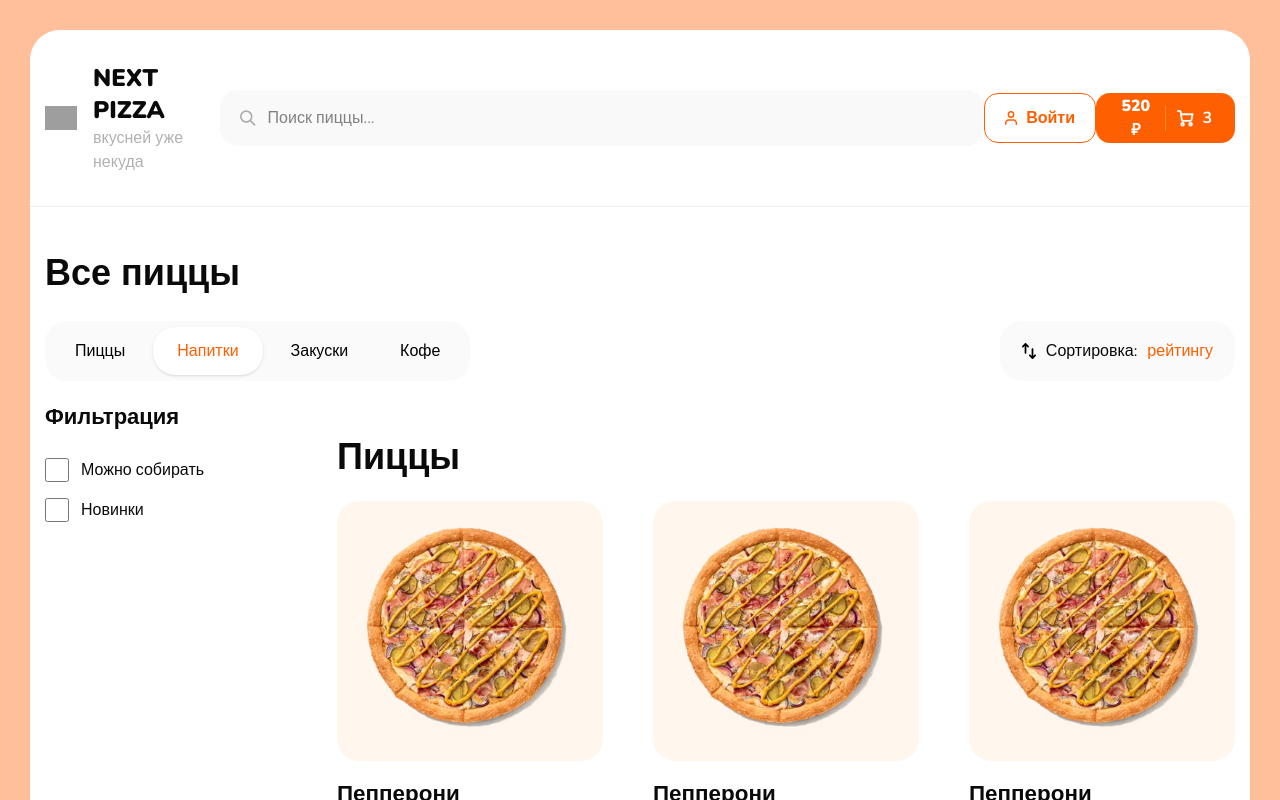
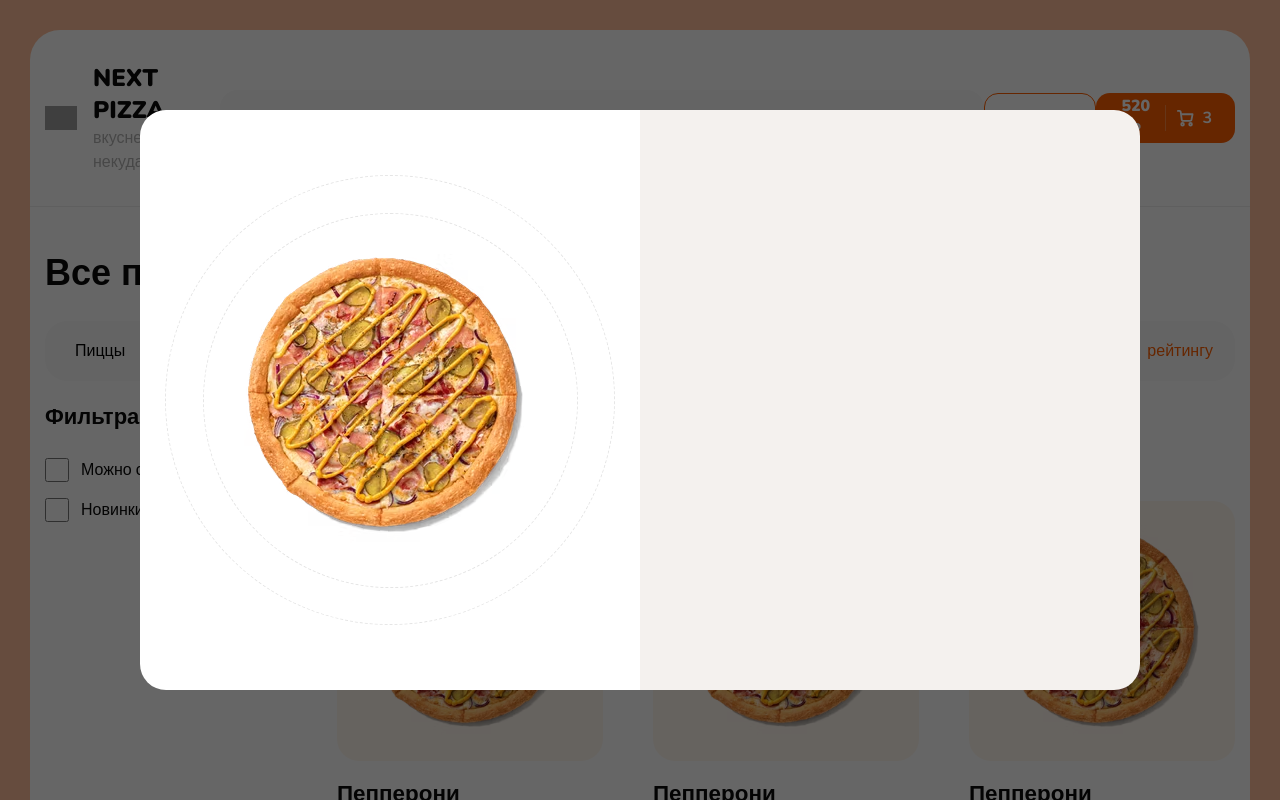
Before and after one commit to Mag1sstr/fullstack-dodopizza, a Next.js app: page / in a window 1280 px wide. Shown: the top 800 px of the page. Built offline with nearby package versions, Linux system fonts and the light colour scheme; grey boxes are pictures that could not be loaded.

Commit message:
create ProductModal

```diff
--- a/app/layout.tsx
+++ b/app/layout.tsx
@@ -2,6 +2,7 @@ import type { Metadata } from "next";
 import { Geist, Geist_Mono } from "next/font/google";
 import "./globals.css";
 import Header from "@/components/shared/Header";
+import ProductModal from "@/components/shared/ProductModal";
 
 const geistSans = Geist({
   variable: "--font-geist-sans",
@@ -29,6 +30,7 @@ export default function RootLayout({
         // suppressHydrationWarning
       >
         <Header />
+        <ProductModal />
         {children}
       </body>
     </html>
--- a/components/shared/Header.tsx
+++ b/components/shared/Header.tsx
@@ -44,10 +44,15 @@ const Header: FunctionComponent<HeaderProps> = () => {
             </svg>
             Войти
           </button>
-          <button className="bg-[var(--orange)] text-white font-[700] py-[12px] px-[23px] h-[50px] flex items-center gap-3 rounded-xl">
+          <button className="group relative bg-[var(--orange)] text-white font-[700] py-[12px] px-[23px] h-[50px] flex items-center gap-3 rounded-xl cursor-pointer">
+            <img
+              className="w-8 absolute top-[50%] right-6 translate-y-[-50%] opacity-0 transition-opacity duration-500 group-hover:opacity-100"
+              src="/arrow.svg"
+              alt="arrow"
+            />
             <b>520 ₽</b>
             <span className="block h-full w-[1px] bg-white opacity-25"></span>
-            <div className="flex items-center gap-2">
+            <div className="flex items-center gap-2 transition-opacity group-hover:opacity-0">
               <svg
                 width="17"
                 height="17"
--- /dev/null
+++ b/components/shared/ProductModal.tsx
@@ -0,0 +1,24 @@
+"use client";
+import { FunctionComponent } from "react";
+interface Props {
+  open: boolean;
+  setOpen: (b: boolean) => void;
+}
+const ProductModal: FunctionComponent<Props> = ({ open, setOpen }) => {
+  return (
+    <div className="fixed inset-0 bg-(--modal-bg) z-50 flex items-center justify-center">
+      <div className="w-[1000px] flex rounded-4xl min-h-[580px] overflow-hidden">
+        <div className="w-1/2 bg-white flex items-center justify-center">
+          <div className="w-[450px] h-[450px] border rounded-[50%] border-dashed flex items-center justify-center">
+            <div className="w-[375px] h-[375px] border rounded-[50%] border-dashed flex items-center justify-center">
+              <img src="/pizza.avif" alt="pizza" />
+            </div>
+          </div>
+        </div>
+        <div className="w-1/2 bg-[#F4F1EE] p-10"></div>
+      </div>
+    </div>
+  );
+};
+
+export default ProductModal;
--- a/hooks/useClickOutside.ts
+++ b/hooks/useClickOutside.ts
@@ -10,7 +10,7 @@ export const useClickOutside = (
         setState(false);
       }
     };
-    document.addEventListener("click", handleClickOutside);
-    return () => document.removeEventListener("click", handleClickOutside);
+    document.addEventListener("mousedown", handleClickOutside);
+    return () => document.removeEventListener("mousedown", handleClickOutside);
   }, []);
 };
```
Also changed, not shown: public/arrow.svg (added).
